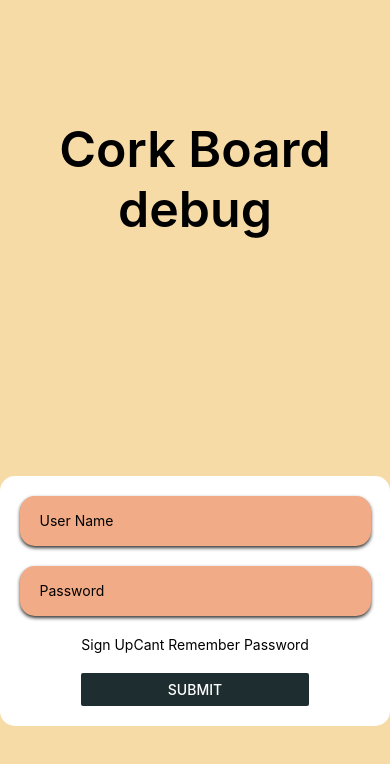
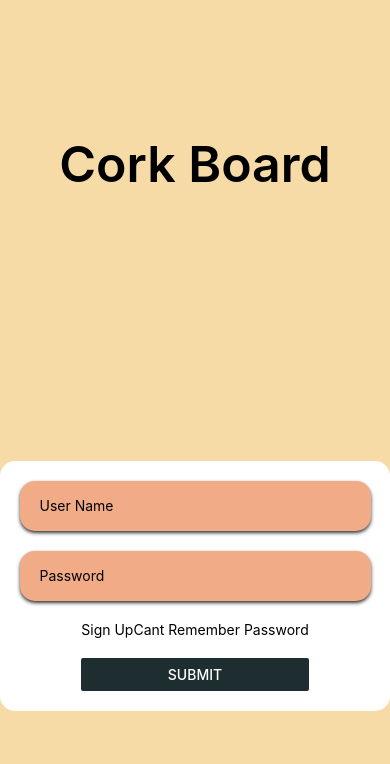
Before and after one commit to armen196/CorkBoard, a React Native app in the folder CorkBoard/: screen /Home in a window 390 px wide. Shown: the top 764 px of the page. Built offline with nearby package versions, Linux system fonts and the light colour scheme.

Commit message:
Bug fixes

```diff
--- a/CorkBoard/globals.jsx
+++ b/CorkBoard/globals.jsx
@@ -1,3 +1,3 @@
 import React, { useRef, useEffect, useState } from 'react';
 
-export const DEBUG = true;
+export const DEBUG = false;
--- a/CorkBoard/screens/Home.jsx
+++ b/CorkBoard/screens/Home.jsx
@@ -122,7 +122,7 @@ export default function HomeScreen() {
                     }
                     }>
                     {showVals[ind] ? (
-                        <View style={{ width: '100%', height: '100%', justifyContent: 'space-around', alignItems: 'center' }}>
+                        <View style={{ width: '100%', justifyContent: 'space-around', alignItems: 'center' }}>
                             <View style={[styles.itemBox, { height: 100, backgroundColor: 'rgba(0, 0, 0, 0)', textAlign: 'center' }]}>
                                 <Text style={{ fontWeight: 'bold' }}>{item.poster}</Text>
                                 <Text>{item.post}</Text>
@@ -238,7 +238,7 @@ export default function HomeScreen() {
                     data={posts}
                     renderItem={renderItem}
                     refreshControl={
-                        <RefreshControl refreshing={isFetching} onRefresh={getPosts} />
+                        <RefreshControl refreshing={isFetching} onRefresh={() => fetchPosts()} />
                     } />
             </View>
 
--- a/CorkBoard/styles.js
+++ b/CorkBoard/styles.js
@@ -64,6 +64,7 @@ export const styles = StyleSheet.create({
     scrollView: {
         width: '100%',
         alignItems: 'center',
+        paddingBottom: 190,
         rowGap: 20,
     },
     loginMessageBar: {
```
